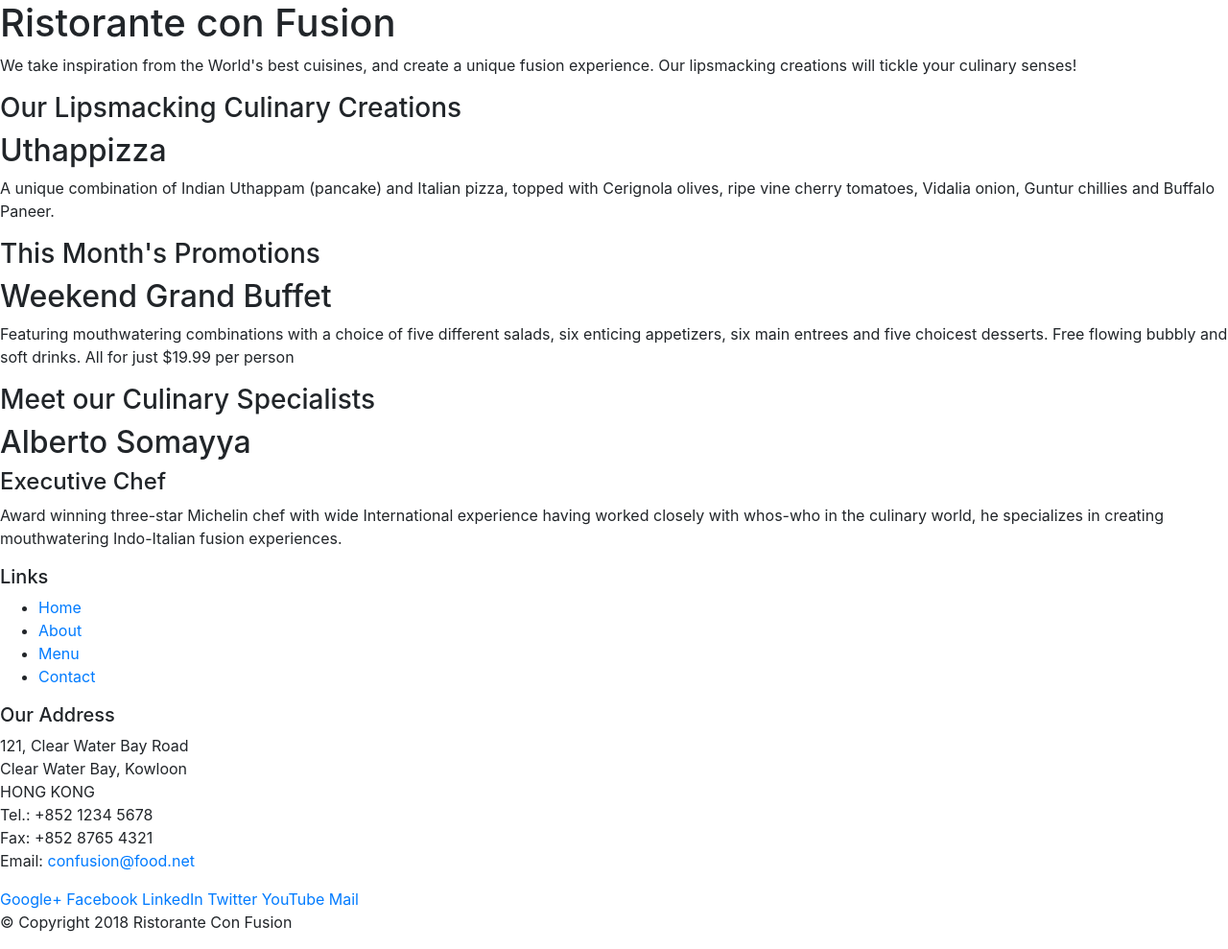
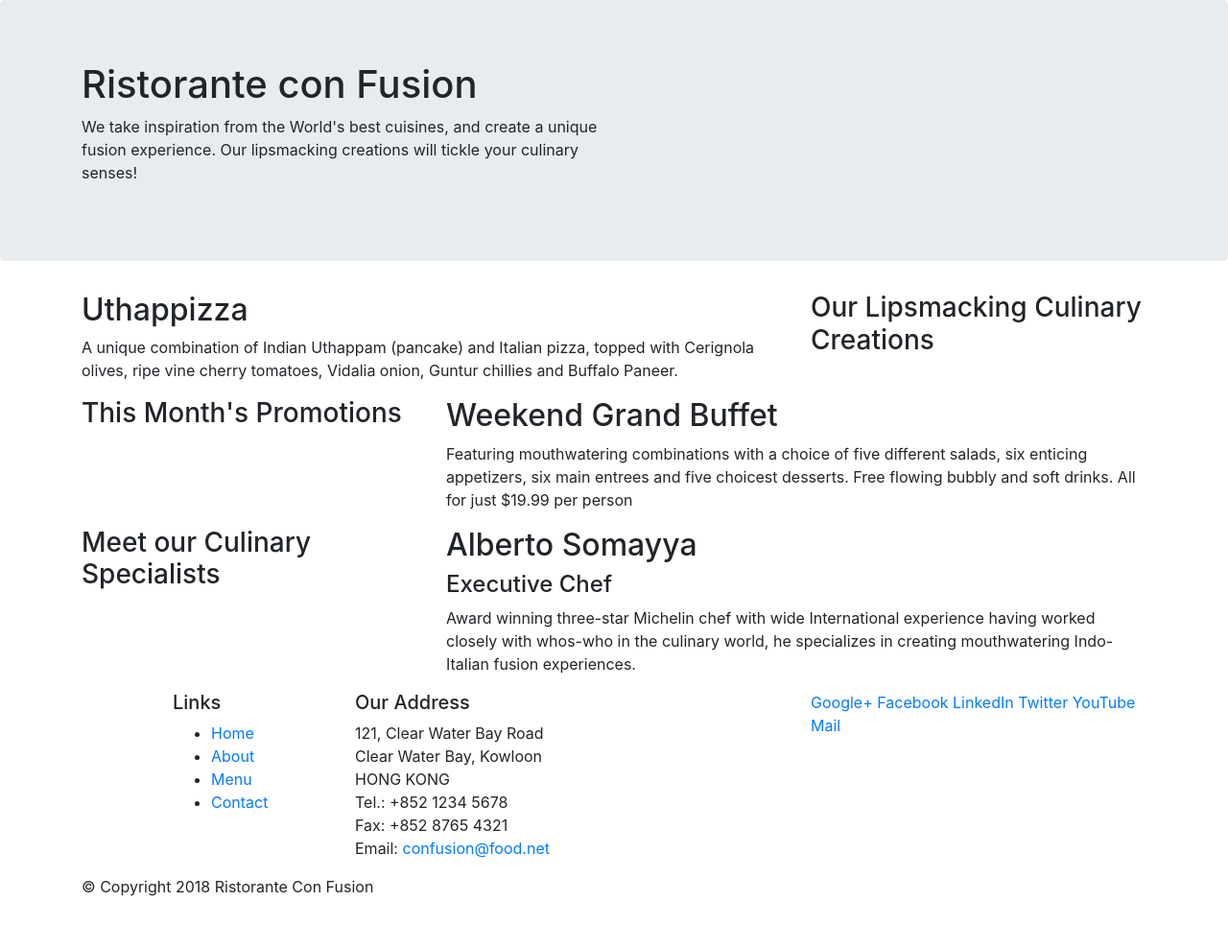
Before and after one commit to Lalitkumar/bootstrap4, a website: page index.html in a window 1280 px wide. Shown: the whole page at 96% size. After the commit the page ends 952 px from the top, so only its background shows below. Drawn offline with nearby package versions, Linux system fonts and the light colour scheme.

Commit message:
boostrap grid part-1

```diff
--- a/index.html
+++ b/index.html
@@ -12,46 +12,46 @@
 
 <body>
 
-    <header>
-        <div>
-            <div>
-                <div>
+    <header class="jumbotron">
+        <div class="container">
+            <div class="row">
+                <div class="col-12 col-sm-6">
                     <h1>Ristorante con Fusion</h1>
                     <p>We take inspiration from the World's best cuisines, and create a unique fusion experience. Our lipsmacking creations will tickle your culinary senses!</p>
                 </div>
-                <div>
+                <div class="col-12 col-sm">
                 </div>
             </div>
         </div>
     </header>
 
-    <div>
-        <div>
-            <div>
+    <div class="container">
+        <div class="row">
+            <div class="col-12 order-sm-last col-sm-4 clo-md-3">
                 <h3>Our Lipsmacking Culinary Creations</h3>
             </div>
-            <div>
+            <div class="col col-sm order-sm-first col-md">
                 <h2>Uthappizza</h2>
                 <p>A unique combination of Indian Uthappam (pancake) and Italian pizza, topped with Cerignola olives, ripe vine cherry tomatoes, Vidalia onion, Guntur chillies and Buffalo Paneer.</p>
             </div>
         </div>
 
 
-        <div>
-            <div>
+        <div class="row">
+            <div class="col-12 col-sm-4 clo-md-3">
                 <h3>This Month's Promotions</h3>
             </div>
-            <div>
+            <div class="col col-sm col-md">
                 <h2>Weekend Grand Buffet</h2>
                 <p>Featuring mouthwatering combinations with a choice of five different salads, six enticing appetizers, six main entrees and five choicest desserts. Free flowing bubbly and soft drinks. All for just $19.99 per person </p>
             </div>
         </div>
 
-        <div>
-            <div>
+        <div class="row">
+            <div class="col-12 col-sm-4 order-sm-first clo-md-3">
                 <h3>Meet our Culinary Specialists</h3>
             </div>
-            <div>
+            <div class="col col-sm order-sm-last col-md">
                 <h2>Alberto Somayya</h2>
                 <h4>Executive Chef</h4>
                 <p>Award winning three-star Michelin chef with wide International experience having worked closely with whos-who in the culinary world, he specializes in creating mouthwatering Indo-Italian fusion experiences. </p>
@@ -59,10 +59,9 @@
         </div>
     </div>
 
-    <footer>
-        <div>
-            <div>
-                <div>
+    <footer class="container">
+        <div class="row">
+                <div class="col-4 offset-1 col-sm-2">
                     <h5>Links</h5>
                     <ul>
                         <li><a href="#">Home</a></li>
@@ -71,7 +70,7 @@
                         <li><a href="#">Contact</a></li>
                     </ul>
                 </div>
-                <div>
+                <div class="col-7 col-sm-5">
                     <h5>Our Address</h5>
                     <address>
 		              121, Clear Water Bay Road<br>
@@ -82,7 +81,7 @@
 		              Email: <a href="mailto:confusion@food.net">confusion@food.net</a>
 		           </address>
                 </div>
-                <div>
+                <div class="col-12 col-sm-4">
                     <div>
                         <a href="http://google.com/+">Google+</a>
                         <a href="http://www.facebook.com/profile.php?id=">Facebook</a>
@@ -93,8 +92,8 @@
                     </div>
                 </div>
            </div>
-           <div>
-                <div>
+           <div class="row">
+                <div class="col-auto">
                     <p>© Copyright 2018 Ristorante Con Fusion</p>
                 </div>
            </div>
```
